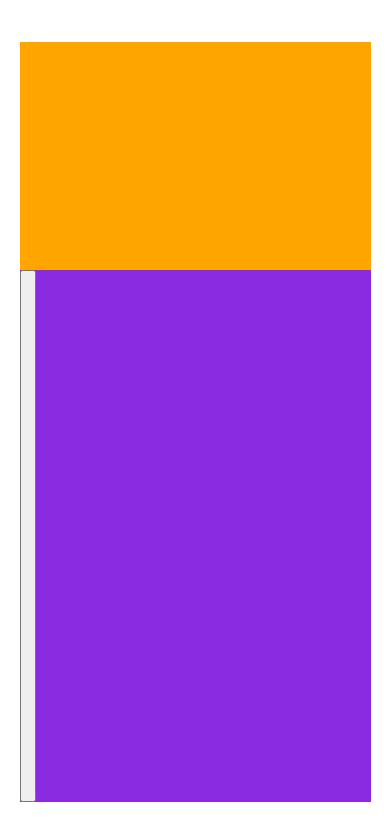
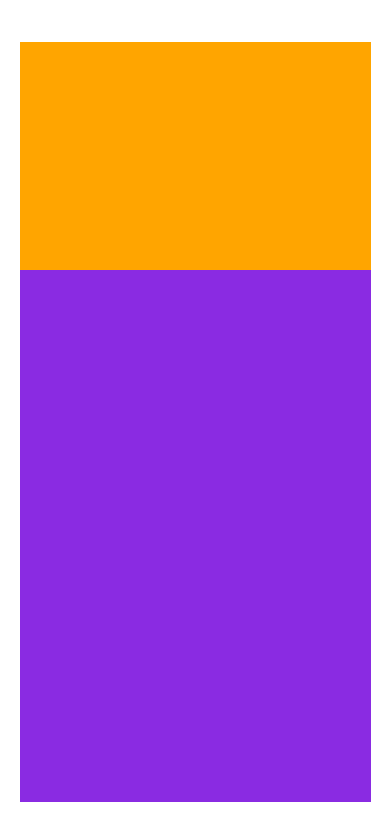
Before and after one commit to AjinkyaPradhan1/Calculator, a React (Create React App) app: page / in a window 390 px wide. Shown: the top 840 px of the page. Built offline with nearby package versions, Linux system fonts and the light colour scheme.

Commit message:
4: Button Functionality Started

```diff
--- a/src/App.css
+++ b/src/App.css
@@ -28,6 +28,7 @@
   }
   .calc_button{
     display: flex;
+    flex-direction: column;
     width: 100%;
     height: 70%;
     flex-grow: 7;
--- a/src/Button.css
+++ b/src/Button.css
@@ -0,0 +1,5 @@
+.bt_main{
+    width: 100%;
+    height: 100%;
+    background-color:transparent;
+}
--- a/src/Button.js
+++ b/src/Button.js
@@ -3,7 +3,12 @@ import './Button.css'
 
 function Button(){
     return(
-        <button className='bt_calc'></button>
+        <div className="bt_main">
+            <div className="bt_col1"></div>
+            <div className="bt_col2"></div>
+            <div className="bt_col3"></div>
+            <div className="bt_col4"></div>
+        </div>
     );
 }
 
```
